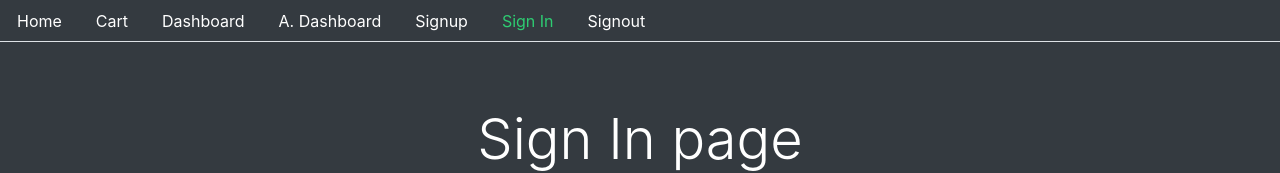
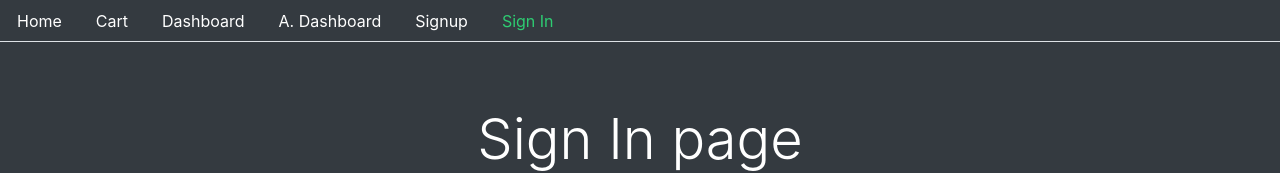
Before and after one commit to 23subbhashit/mern-store-app-front, a React (Create React App) app: page /signin in a window 1280 px wide. Shown: the top 173 px of the page. Built offline with nearby package versions, Linux system fonts and the light colour scheme.

Commit message:
third commit

```diff
--- a/src/core/Menu.js
+++ b/src/core/Menu.js
@@ -1,5 +1,6 @@
-import React from "react";
+import React, { Fragment } from "react";
 import { Link, withRouter } from "react-router-dom";
+import { signout, isAutheticated } from "../auth/helper";
 
 const currentTab = (history, path) => {
   if (history.location.pathname === path) {
@@ -44,6 +45,8 @@ const Menu = ({ history }) => (
           A. Dashboard
         </Link>
       </li>
+      {!isAutheticated() && (
+        <Fragment>
           <li className="nav-item">
             <Link
               style={currentTab(history, "/signup")}
@@ -62,15 +65,22 @@ const Menu = ({ history }) => (
               Sign In
             </Link>
           </li>
+        </Fragment>
+      )}
+      {isAutheticated() && (
         <li className="nav-item">
-        <Link
-          style={currentTab(history, "/signout")}
-          className="nav-link"
-          to="/signout"
+          <span
+            className="nav-link text-warning"
+            onClick={() => {
+              signout(() => {
+                history.push("/");
+              });
+            }}
           >
             Signout
-        </Link>
+          </span>
         </li>
+      )}
     </ul>
   </div>
 );
```
Also changed, not shown: src/auth/helper/AdminRoutes.js (+25 -0 lines), src/auth/helper/PrivateRoutes.js (+25 -0 lines). Lines whose indentation alone changed are shown as unchanged.
